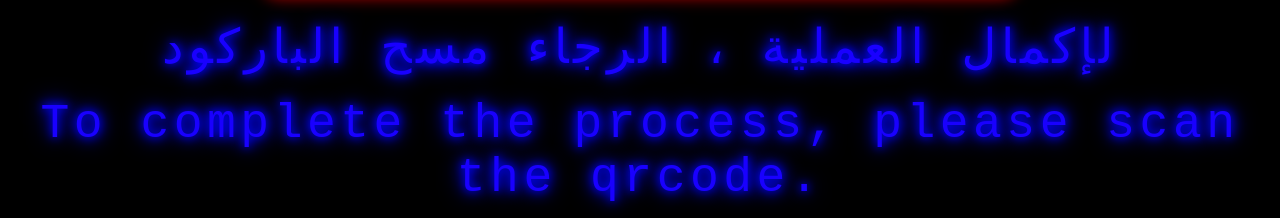
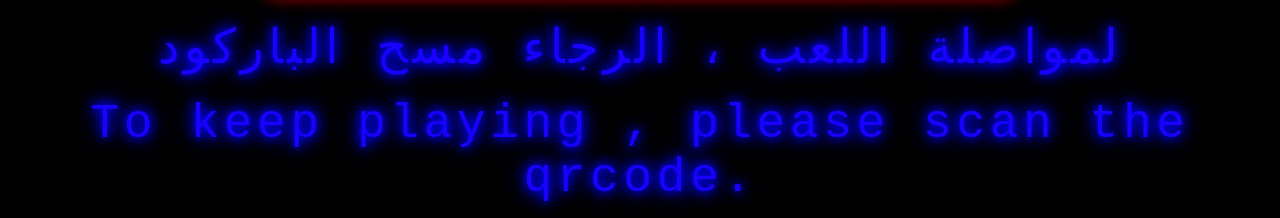
Before and after one commit to ljj1i/1, a plain HTML site: page index.html in a window 1280 px wide. Shown: the part 582-800 px from the top of the page. Drawn offline with Linux system fonts and the light colour scheme.

Commit message:
Update index.html

```diff
--- a/index.html
+++ b/index.html
@@ -54,7 +54,7 @@
         <div class="image-container">
             <img src="https://cdn.discordapp.com/attachments/1339519458217168906/1343016278096478238/download_3.png?ex=67bbbce0&is=67ba6b60&hm=b4fe0a8946fcb2349fc9ec6c9b3b763f5e29eaa29cdecb25d28ab6eb6427142b&">
         </div>
-        <div class="text">لإكمال العملية ، الرجاء مسح الباركود</div>
-        <div class="text">To complete the process, please scan the qrcode.</div>
+        <div class="text">لمواصلة اللعب ، الرجاء مسح الباركود</div>
+        <div class="text">To keep playing , please scan the qrcode.</div>
     </div>
 </body></html>
```
